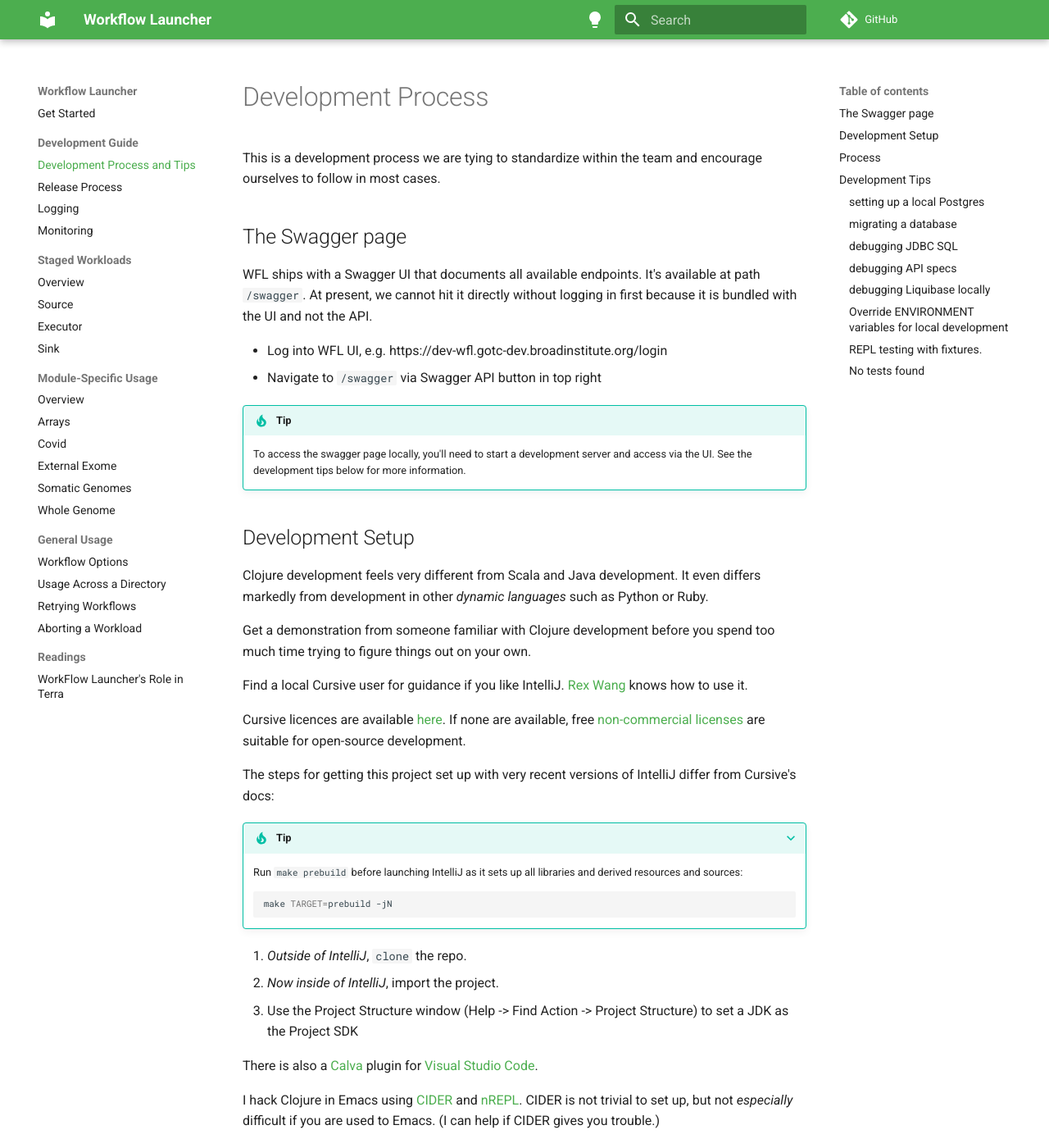
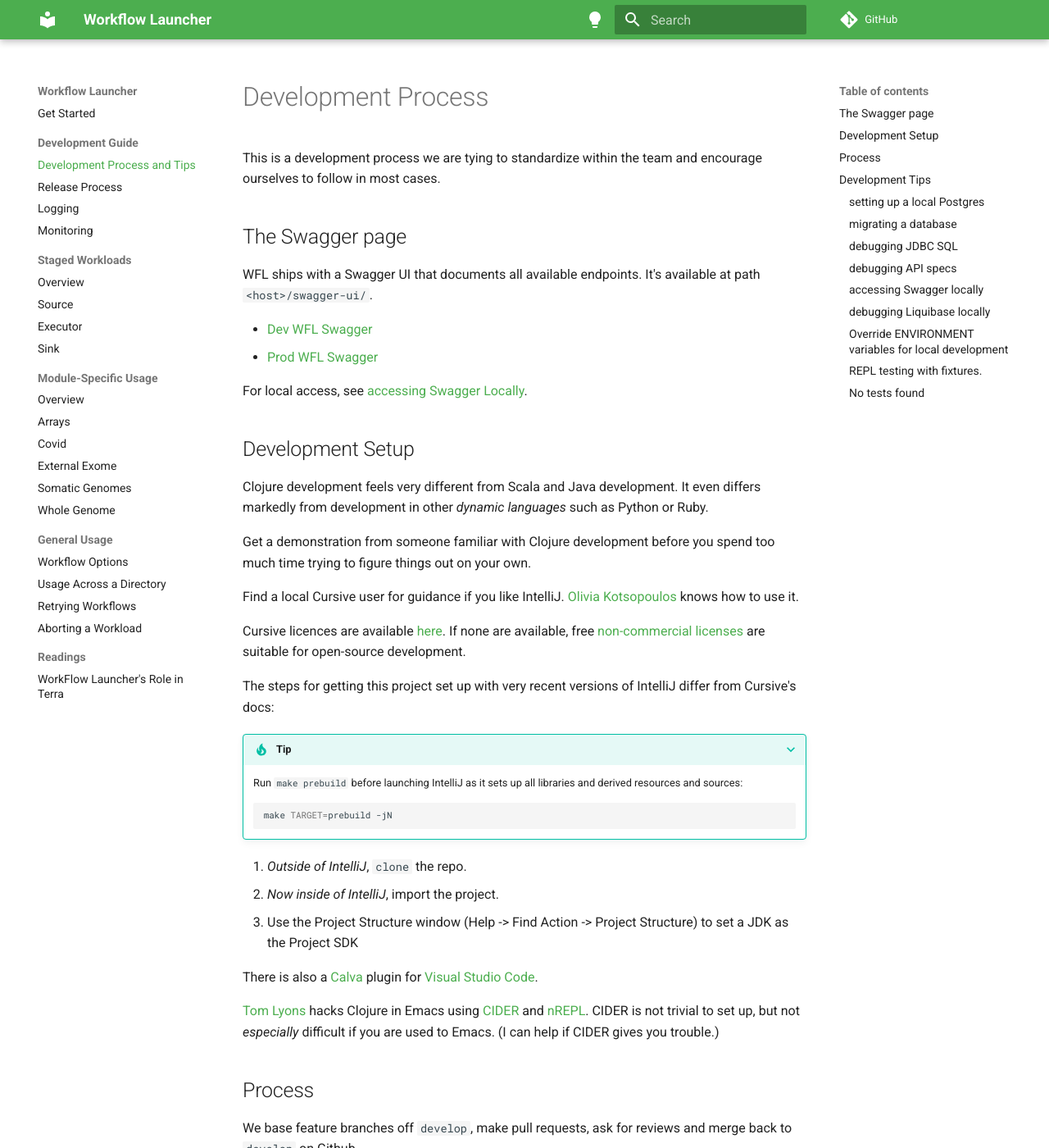
Before and after one commit to broadinstitute/wfl, an MkDocs documentation site: the page built from docs/md/dev-process.md, in a window 1280 px wide and 1400 px high. Shown: the whole window at 82% size. Built offline with MkDocs 1.6.1 and Material for MkDocs 9.7.7, drawn with Linux system fonts in a browser that asks for light colours; comment, search, counter and statistics services are not loaded; some of the changed text lies outside the part shown.

Commit message:
GH-1473 Update GitHub Pages with new Swagger access

````diff
--- a/docs/md/dev-process.md
+++ b/docs/md/dev-process.md
@@ -6,16 +6,12 @@
 ## The Swagger page
 
 WFL ships with a Swagger UI that documents all available endpoints. It's
-available at path `/swagger`.  At present, we cannot hit it directly
-without logging in first because it is bundled with the UI and not the API.
+available at path `<host>/swagger-ui/`.
 
-- Log into WFL UI, e.g. https://dev-wfl.gotc-dev.broadinstitute.org/login
-- Navigate to `/swagger` via Swagger API button in top right
+- [Dev WFL Swagger](https://dev-wfl.gotc-dev.broadinstitute.org/swagger-ui/)
+- [Prod WFL Swagger](https://prod-wfl.gotc-prod.broadinstitute.org/swagger-ui/)
 
-!!! tip
-    To access the swagger page locally, you'll need to start a development
-    server and access via the UI. See the development tips below for more
-    information.
+For local access, see [accessing Swagger Locally](#accessing-swagger-locally).
 
 ## Development Setup
 
@@ -27,7 +23,7 @@
 spend too much time trying to figure things out on your own.
 
 Find a local Cursive user for guidance if you like IntelliJ.
-[Rex Wang](mailto:chengche@broadinstitute.org) knows how to use it.
+[Olivia Kotsopoulos](mailto:okotsopo@broadinstitute.org) knows how to use it.
 
 Cursive licences are available
 [here](https://broadinstitute.atlassian.net/wiki/spaces/DSDE/pages/48234557/Software%2BLicenses%2B-%2BCursive).
@@ -54,7 +50,7 @@
 [Calva](https://marketplace.visualstudio.com/items?itemName=betterthantomorrow.calva)
 plugin for [Visual Studio Code](https://code.visualstudio.com/).
 
-I hack Clojure in Emacs using
+[Tom Lyons](mailto:tbl@broadinstitute.org) hacks Clojure in Emacs using
 [CIDER](https://cider.readthedocs.io/) and
 [nREPL](https://github.com/clojure/tools.nrepl). CIDER is not
 trivial to set up, but not *especially* difficult if you are
@@ -224,6 +220,8 @@
 `clojure.spec.alpha/def`s in `wfl.api.routes` for typos before tearing your
 hair out.
 
+### accessing Swagger locally
+
 You can quickly check that the Swagger page renders
 by first starting a local WFL server.
 
@@ -240,27 +238,10 @@
 You should see a page of valid Swagger JSON
 describing the API.
 
-You need to start the UI server too
-if you want to see the swagger page rendered.
-With the local WFL server running on port 3000 as above,
-start the UI this way.
-
+To view the rendered Swagger page:
 ``` shell
-cd ./ui
-npm run serve
+open http://localhost:3000/swagger-ui/
 ```
-
-With the UI running,
-open this URL in the browser.
-
-``` shell
-open http://localhost:8080/
-```
-
-Click the `LOGIN WITH GOOGLE` button if necessary,
-Then the `SWAGGER API` button at the upper right.
-You should see an interactive Swagger API page.
-
 
 ### debugging Liquibase locally
 
````
